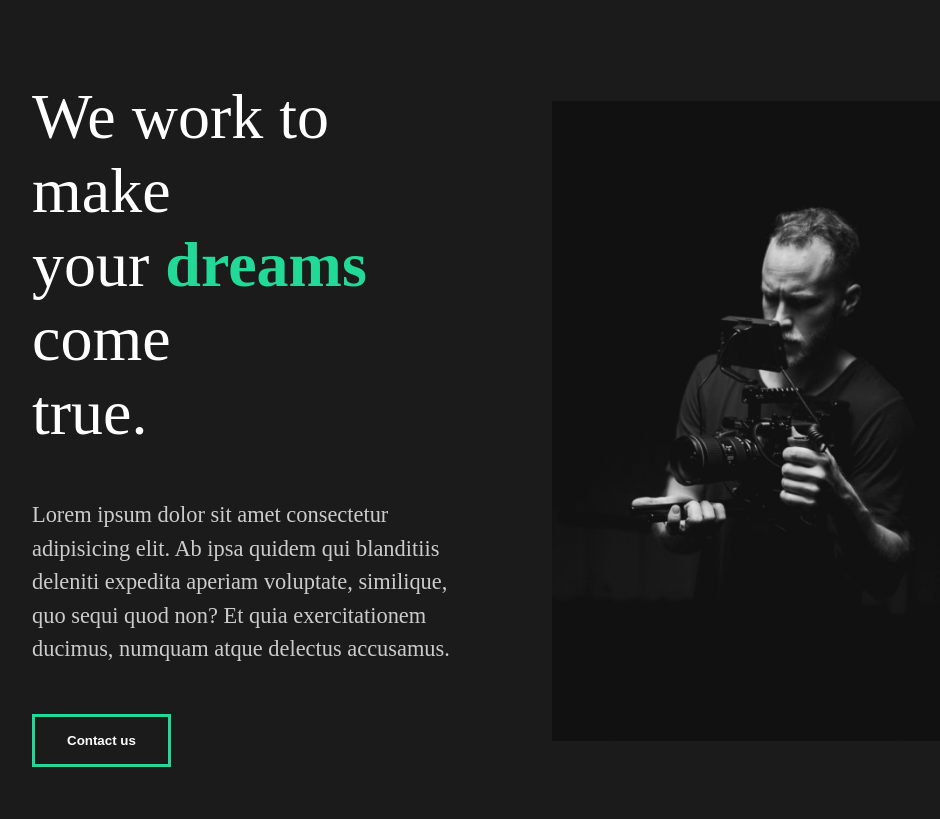
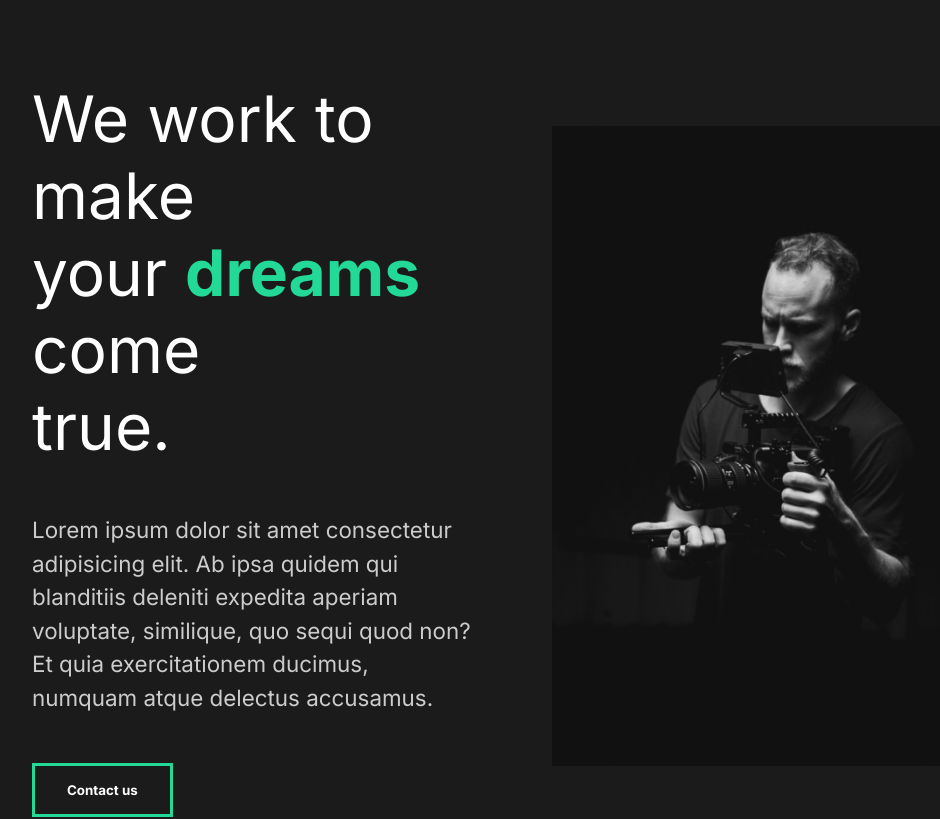
Before and after one commit to julesow/capture-portfollio, a React (Create React App) app: page / in a window 1280 px wide. Shown: the top 819 px of the page, without its empty margins (128-1068 px from the left). Built offline with nearby package versions, Linux system fonts and the light colour scheme.

Commit message:
adds google fonts Inter

```diff
--- a/public/index.html
+++ b/public/index.html
@@ -9,6 +9,8 @@
       name="description"
       content="Web site created using create-react-app"
     />
+    <link rel="preconnect" href="https://fonts.gstatic.com">
+<link href="https://fonts.googleapis.com/css2?family=Inter:wght@400;700&family=Lobster&display=swap" rel="stylesheet">
     <link rel="apple-touch-icon" href="%PUBLIC_URL%/logo192.png" />
     <!--
       manifest.json provides metadata used when your web app is installed on a
--- a/src/components/GlobalStyle.js
+++ b/src/components/GlobalStyle.js
@@ -10,6 +10,7 @@
 
 body{
     background:#1b1b1b;
+    font-family: 'Inter', sans-serif;
 }
 
 button{
@@ -21,6 +22,7 @@
     background:transparent;
     color: white;
     transition: all 0.5s ease;
+    font-family: 'Inter', sans-serif;
     &:hover{
         background-color:#23d997;
         color:white;
```
